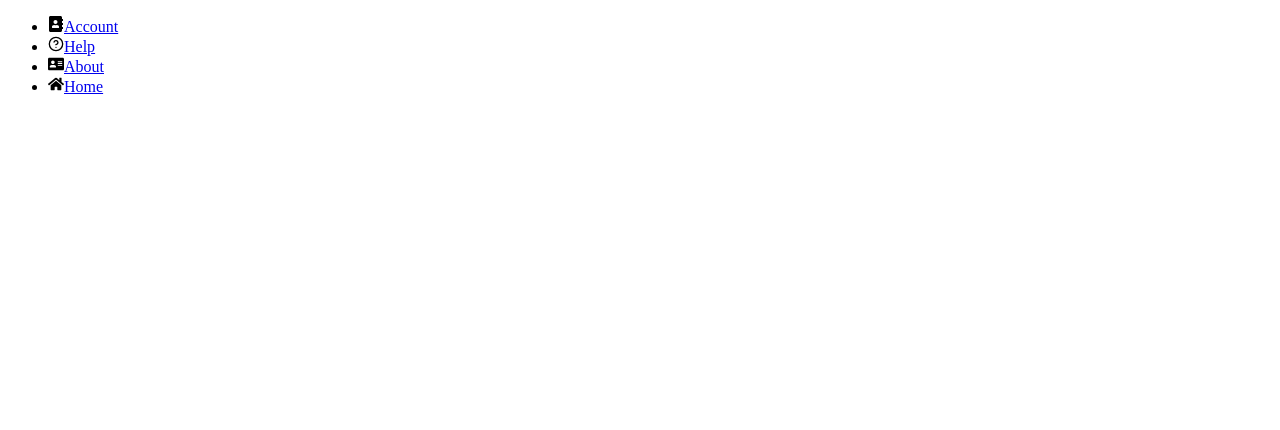
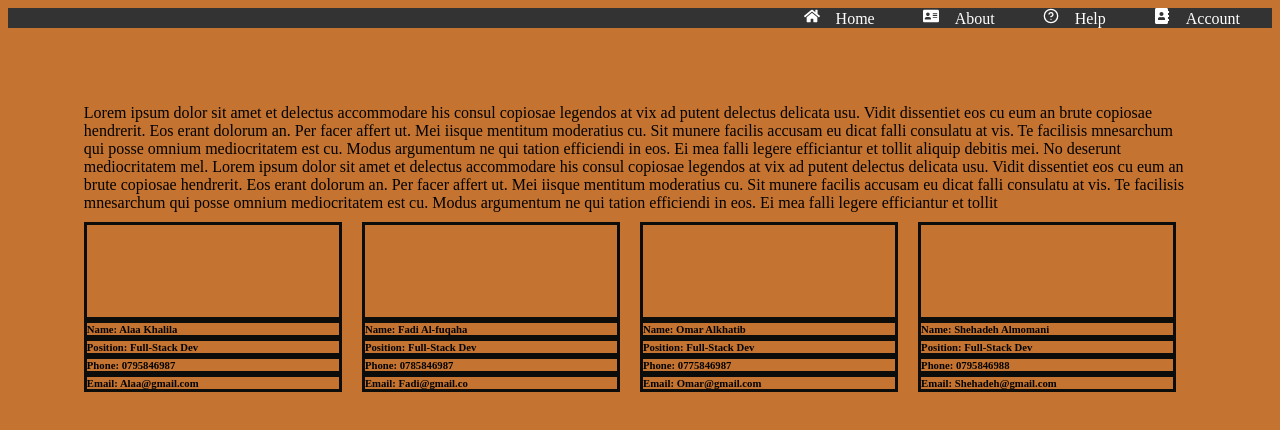
Before and after one commit to Code-Squad-Project-4/Project-4, a React (Create React App) app in the folder front-end/: page /about in a window 1280 px wide. Shown: the top 430 px of the page. Built offline with nearby package versions, Linux system fonts and the light colour scheme; the HTML template or start-up script is replaced by a standard one.

Commit message:
create about

```diff
--- a/front-end/src/App.css
+++ b/front-end/src/App.css
@@ -0,0 +1,57 @@
+body {
+    background-color: rgb(197, 115, 48);
+  }
+  .navBar {
+    display: inline;
+  }
+
+  ul {
+    list-style-type: none;
+    margin: 0;
+    padding: 0;
+    overflow: hidden;
+    background-color: #333;
+  }
+
+  li {
+    float: right;
+  }
+
+  li a {
+    display: inline;
+    color: white;
+    text-align: center;
+    padding: 14px 16px;
+    text-decoration: none;
+  }
+
+  li a:hover {
+    background-color: #111;
+  }
+
+  .about {
+    display: grid;
+    margin: 3%;
+    padding: 3%;
+  }
+
+  .info {
+    display: grid;
+    grid-template-columns: 1fr 1fr 1fr 1fr;
+  }
+
+  .infoCard {
+    display: grid;
+    grid-template-rows: 1.5fr 1fr;
+  }
+
+  .infoPhoto {
+    display: grid;
+    margin: 10px 20px 0px 0px;
+    border: rgb(12, 12, 11) solid;
+  }
+  .generalInfo {
+    display: grid;
+    margin: 0px 20px 0px 0px;
+    border: rgb(12, 12, 11) solid;
+  }
--- a/front-end/src/App.js
+++ b/front-end/src/App.js
@@ -3,11 +3,21 @@ import './App.css';
 import axios from 'axios';
 import { BrowserRouter as Router, Route, Link } from 'react-router-dom';
 import NavBar from "./components/NavBar";
+import About from "./components/About";
 
 const App = () => {
+  const [info, setInfo] = useState([
+    { name: 'Alaa Khalila', position: 'Full-Stack Dev', phone: '0795846987', email: 'Alaa@gmail.com' },
+    { name: 'Fadi Al-fuqaha', position: 'Full-Stack Dev', phone: '0785846987', email: 'Fadi@gmail.co' },
+    { name: 'Omar Alkhatib', position: 'Full-Stack Dev', phone: '0775846987', email: 'Omar@gmail.com' },
+    { name: 'Shehadeh Almomani', position: 'Full-Stack Dev', phone: '0795846988', email: 'Shehadeh@gmail.com' }
+  ]);
+
   return (
     <Router>
       <NavBar />
+
+      <Route path="/about" render={(props) => <About {...props} {...info} />} />
 
     </Router>
   );
--- /dev/null
+++ b/front-end/src/components/About.js
@@ -0,0 +1,29 @@
+import React from 'react';
+const About = (props) => {
+    const arr = []
+    Object.keys(props).map((k, i) => {
+        if (props[i]) arr.push(props[i]);
+    });
+    return (
+        <div className="about">
+            <div>
+                Lorem ipsum dolor sit amet et delectus accommodare his consul copiosae legendos at vix ad putent delectus delicata usu. Vidit dissentiet eos cu eum an brute copiosae hendrerit. Eos erant dolorum an. Per facer affert ut. Mei iisque mentitum moderatius cu. Sit munere facilis accusam eu dicat falli consulatu at vis. Te facilisis mnesarchum qui posse omnium mediocritatem est cu. Modus argumentum ne qui tation efficiendi in eos. Ei mea falli legere efficiantur et tollit aliquip debitis mei. No deserunt mediocritatem mel. Lorem ipsum dolor sit amet et delectus accommodare his consul copiosae legendos at vix ad putent delectus delicata usu. Vidit dissentiet eos cu eum an brute copiosae hendrerit. Eos erant dolorum an. Per facer affert ut. Mei iisque mentitum moderatius cu. Sit munere facilis accusam eu dicat falli consulatu at vis. Te facilisis mnesarchum qui posse omnium mediocritatem est cu. Modus argumentum ne qui tation efficiendi in eos. Ei mea falli legere efficiantur et tollit
+           </div>
+            <div className="info">
+                {arr.map((e) => {
+                    return <div className="infoCard">
+                        <div className="infoPhoto"></div>
+                        <div>
+                        <h6 className="generalInfo">Name: {e.name}</h6>
+                        <h6 className="generalInfo">Position: {e.position} </h6>
+                        <h6 className="generalInfo">Phone: {e.phone}</h6>
+                        <h6 className="generalInfo">Email: {e.email}</h6>
+                        </div>
+                    </div>
+                })}
+            </div>
+        </div>
+    );
+}
+
+export default About
```
